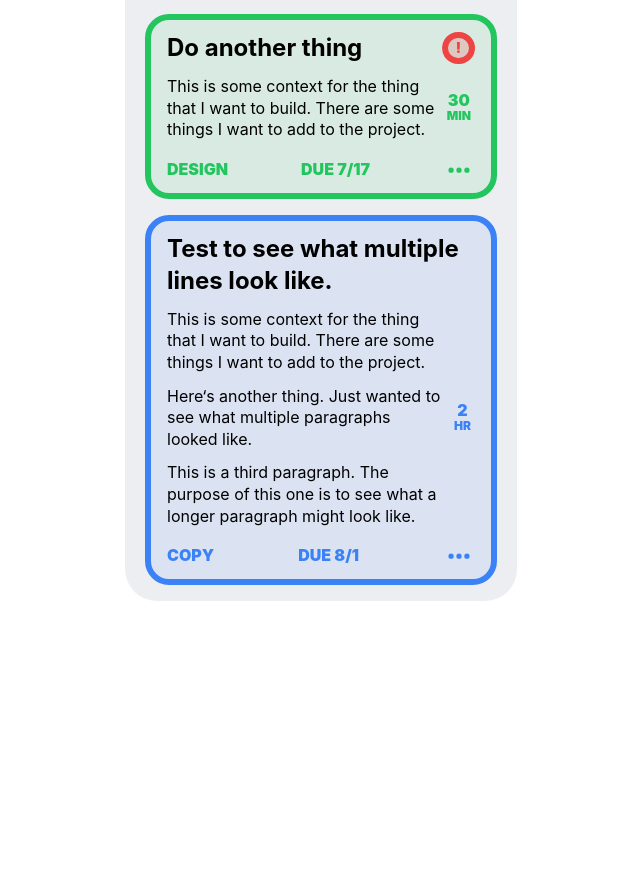
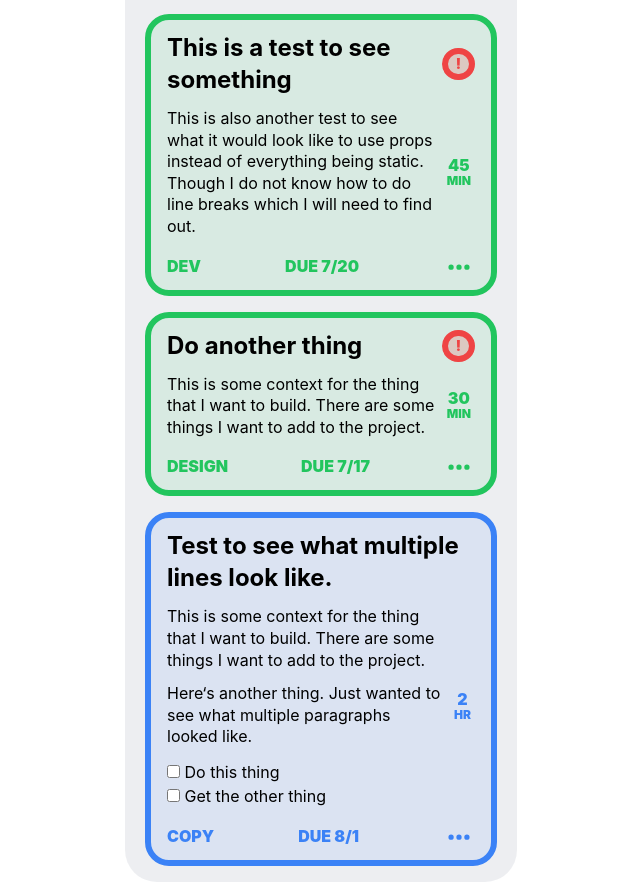
Before and after one commit to garrettprince/junk-component-tests, a Next.js app: page / in a window 1280 px wide. Shown: the part 394-1276 px from the top of the page, without its empty margins (319-959 px from the left). Before the commit the page ends 995 px from the top, so only its background shows below. Built offline with nearby package versions, Linux system fonts and the light colour scheme.

Commit message:
Updating new component with props

```diff
--- /dev/null
+++ b/components/CardComponentTest.js
@@ -0,0 +1,38 @@
+import React from "react";
+import { DotsHorizontalIcon } from "@heroicons/react/solid";
+
+function CardTest({ title, description, category, dueDate, minutesDuration }) {
+  let isUrgent = false;
+
+  return (
+    <div
+      id="card1"
+      className="bg-green-500/10 h-full w-[22rem] border-green-500 rounded-3xl border-[6px] cursor-grab my-4 mx-5"
+    >
+      <header className="flex justify-between items-center mx-4 mt-3">
+        <h1 className="font-bold text-2xl">{title}</h1>
+        <div className="border-[6px] bg-red-500/20 text-red-500 rounded-full border-red-500 text-sm font-black px-2 py-0">
+          !
+        </div>
+      </header>
+      <section id="text-container" className="flex items-center my-3 mx-4">
+        <div id="description-text">
+          <p className="leading-[1.35rem] font-regular">{description}</p>
+        </div>
+        <div className="flex-col ml-3 mr-1 leading-4">
+          <h2 className="flex font-black text-green-500 justify-center">
+            {minutesDuration}
+          </h2>
+          <h2 className="flex text-xs font-black text-green-500">MIN</h2>
+        </div>
+      </section>
+      <footer className="flex justify-between mx-4 mt-4 mb-1 content-center">
+        <h2 className="font-black text-green-500">{category}</h2>
+        <h2 className="font-black text-green-500">{dueDate}</h2>
+        <DotsHorizontalIcon className="h-8 w-8 cursor-pointer pb-[0.35rem] text-green-500" />
+      </footer>
+    </div>
+  );
+}
+
+export default CardTest;
--- a/components/CardTest3.js
+++ b/components/CardTest3.js
@@ -1,10 +1,6 @@
 import React from "react";
-import {
-  DotsHorizontalIcon,
-} from "@heroicons/react/solid";
-import {
-  DotsCircleHorizontalIcon,
-} from "@heroicons/react/outline";
+import { DotsHorizontalIcon } from "@heroicons/react/solid";
+import { DotsCircleHorizontalIcon } from "@heroicons/react/outline";
 
 function CardTest({ title, description, category }) {
   return (
@@ -30,10 +26,14 @@ function CardTest({ title, description, category }) {
             Here&lsquo;s another thing. Just wanted to see what multiple
             paragraphs looked like.
           </p>
-          <p className="leading-[1.35rem] font-regular mt-3">
-            This is a third paragraph. The purpose of this one is to see what a
-            longer paragraph might look like.
-          </p>
+          <div className="mt-3">
+            <input type="checkbox" id="item" name="item" />
+            <label htmlFor="item"> Do this thing</label>
+          </div>
+          <div className="">
+            <input type="checkbox" id="item" name="item" />
+            <label htmlFor="item"> Get the other thing</label>
+          </div>
         </div>
         <div className="flex-col ml-3 mr-1 leading-4 cursor-pointer">
           <h2 className="flex font-black text-blue-500 justify-center">2</h2>
--- a/pages/index.js
+++ b/pages/index.js
@@ -3,6 +3,7 @@ import Image from "next/image";
 import CardTest from "../components/CardTest";
 import CardTest2 from "../components/CardTest2";
 import CardTest3 from "../components/CardTest3";
+import CardComponentTest from "../components/CardComponentTest";
 import { ChevronRightIcon, DotsHorizontalIcon } from "@heroicons/react/solid";
 
 export default function Home() {
@@ -23,10 +24,16 @@ export default function Home() {
             </div>
           </div>
           <CardTest />
+          <CardComponentTest
+            title="This is a test to see something"
+            description="This is also another test to see what it would look like to use props instead of everything being static. Though I do not know how to do line breaks which I will need to find out."
+            category={"Dev".toUpperCase()}
+            dueDate={"DUE 7/20".toUpperCase()}
+            minutesDuration="45"
+          />
           <CardTest2 />
           <CardTest3 />
         </section>
-
       </div>
     </div>
   );
```
Also changed, not shown: 1 other file (tests, documents, lock files or other folders).
